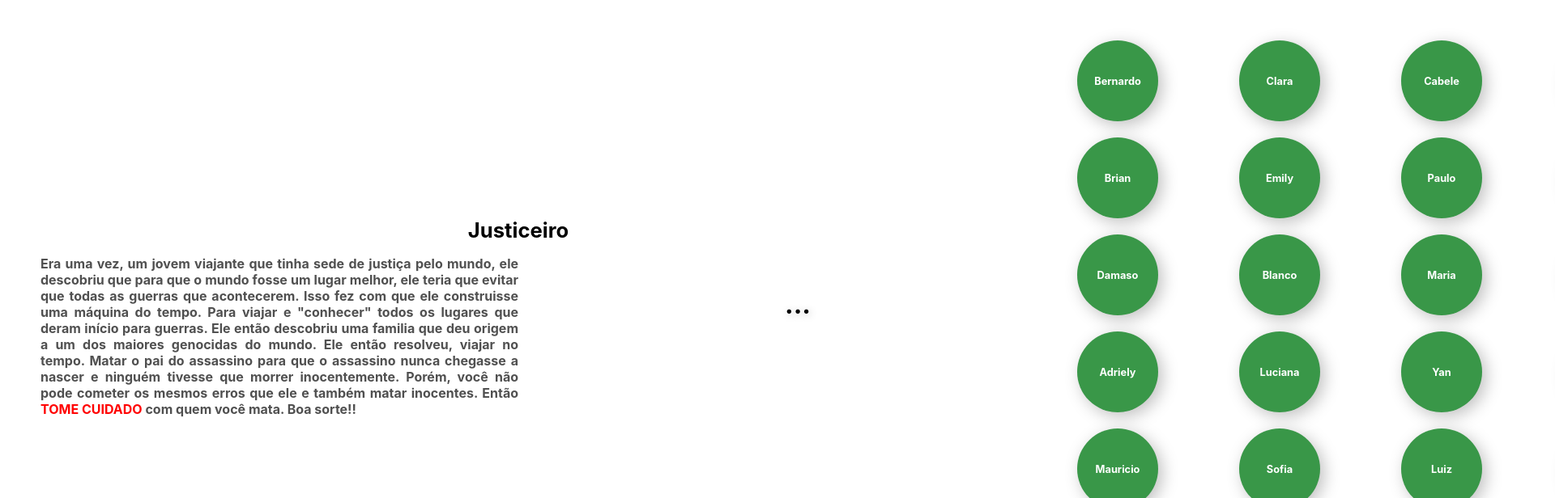
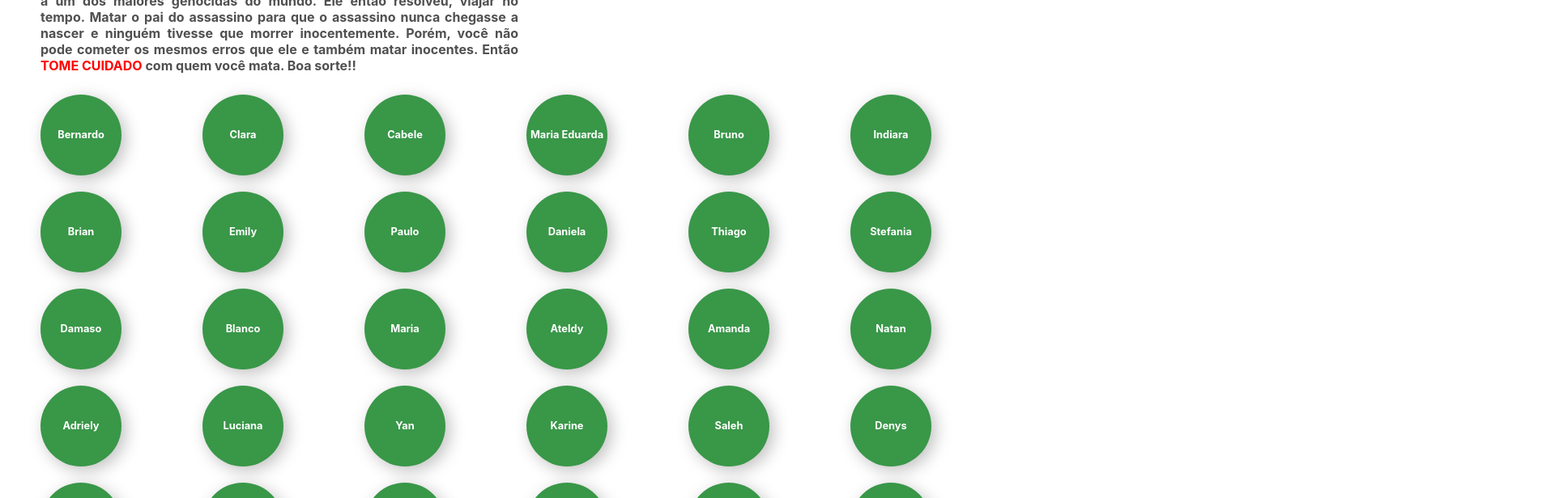
Before and after one commit to juniopereirab/Grafos1-Justiceiro, a React (Create React App) app: page / in a window 1280 px wide. Shown: the top 616 px of the page at 81% size, 1920 px wide, since content can reach past the window. Built offline with nearby package versions, Linux system fonts and the light colour scheme.

Commit message:
Fixing wrap CSS

```diff
--- a/src/App.css
+++ b/src/App.css
@@ -1,10 +1,9 @@
 .App {
   text-align: center;
   display: flex;
-  flex-wrap: wrap ;
   flex-direction: column;
   width: 100%;
-  height: 100vh;
+  height: 90vh;
   align-items: center;
   justify-content: center;
 }
```
Also changed, not shown: 1 other file (tests, documents, lock files or other folders).
